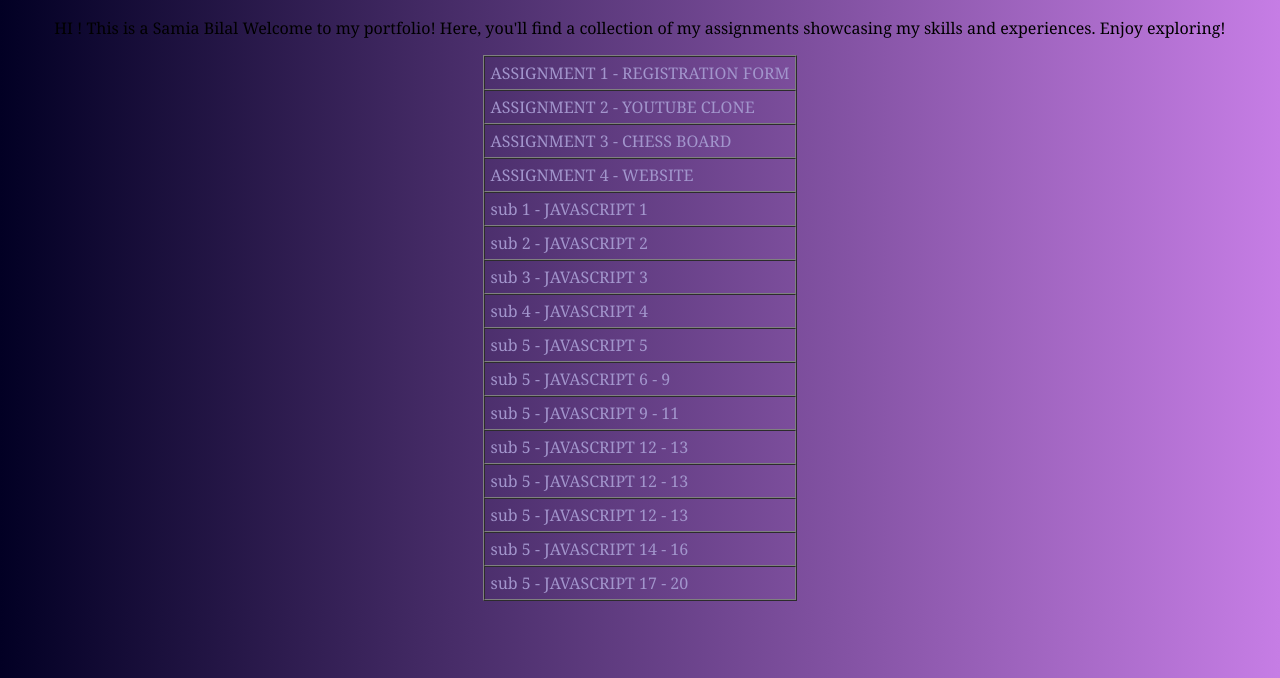
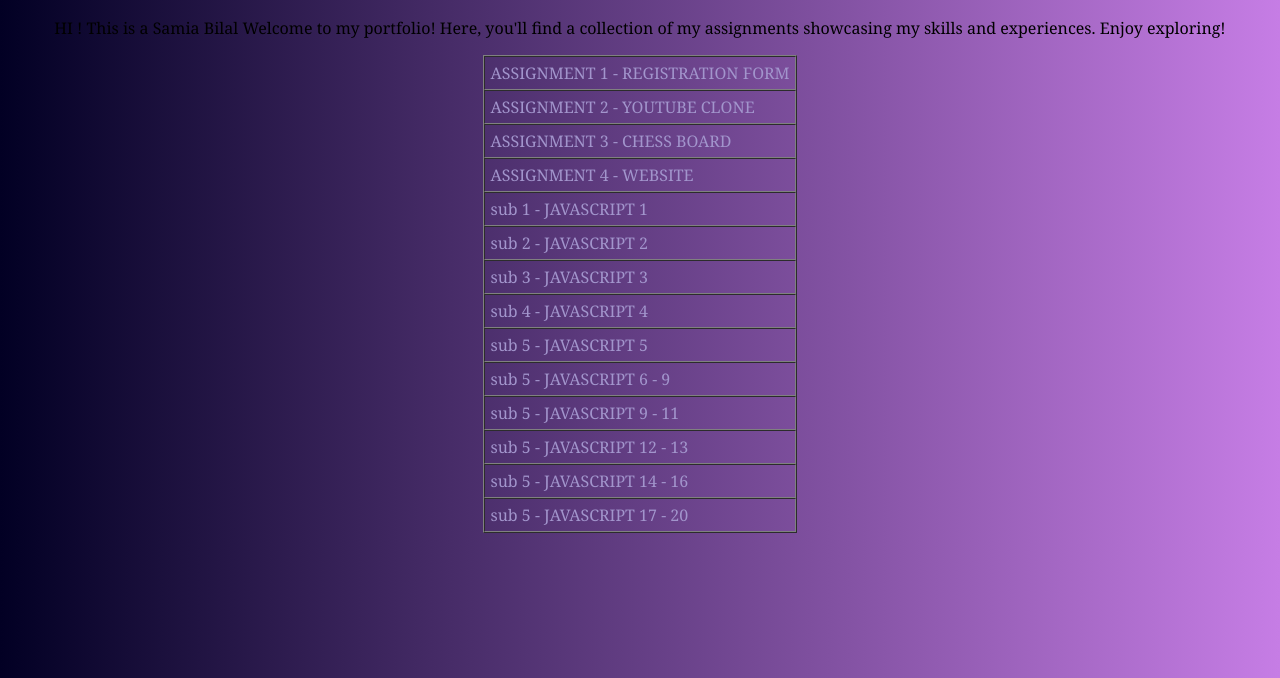
Before and after one commit to SamiaBilal/portfolio, a plain HTML site: page index.html in a window 1280 px wide. Shown: the part 122-800 px from the top of the page. Drawn offline with Linux system fonts and the light colour scheme.

Commit message:
update html

```diff
--- a/index.html
+++ b/index.html
@@ -78,16 +78,6 @@
             sub 5 - JAVASCRIPT 12 - 13
             </a></td>
             </tr>
-         <tr>
-            <td><a href="java-script/if else/index.html">
-            sub 5 - JAVASCRIPT 12 - 13
-            </a></td>
-            </tr>
-         <tr>
-            <td><a href="java-script/if else/index.html">
-            sub 5 - JAVASCRIPT 12 - 13
-            </a></td>
-            </tr>
         <tr>
             <td><a href="java-script/arrays/index.html">
             sub 5 - JAVASCRIPT 14 - 16
```
